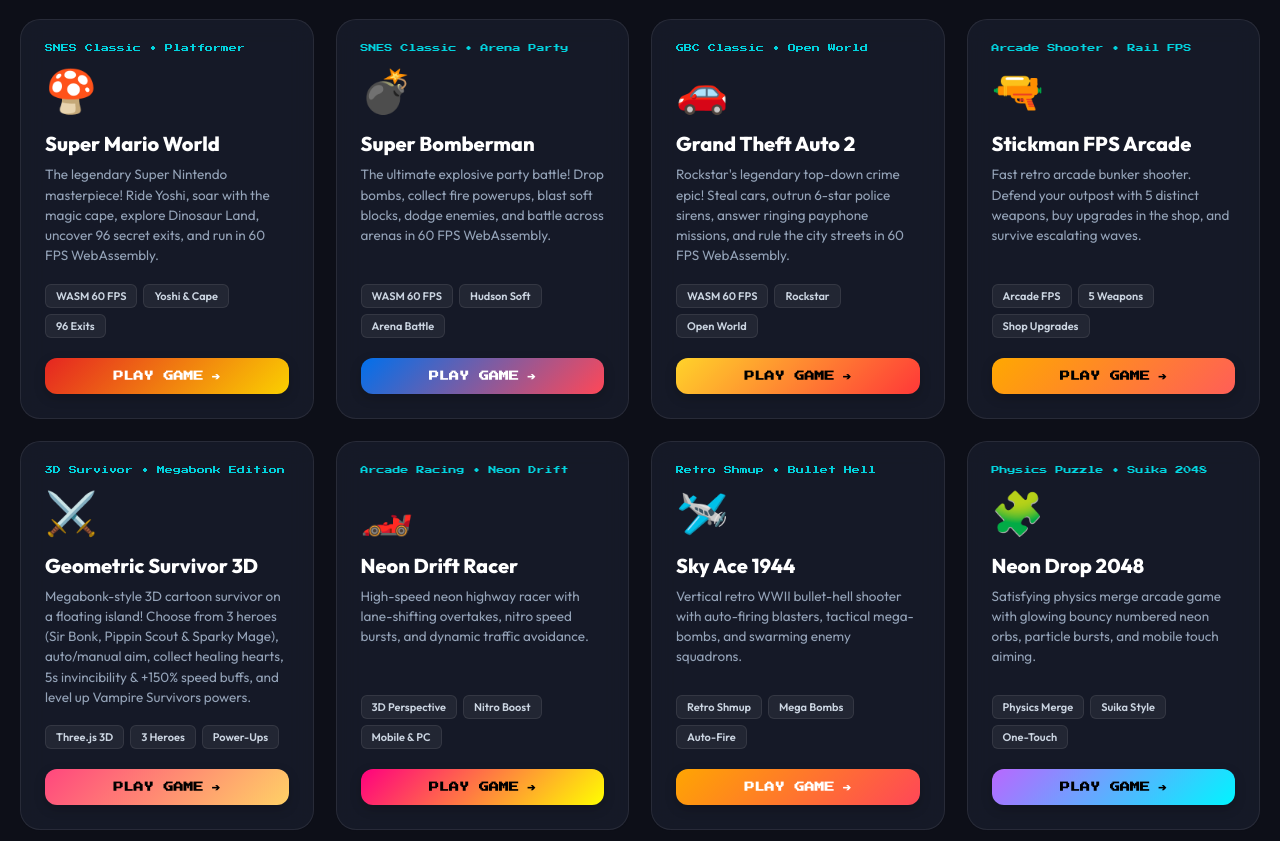
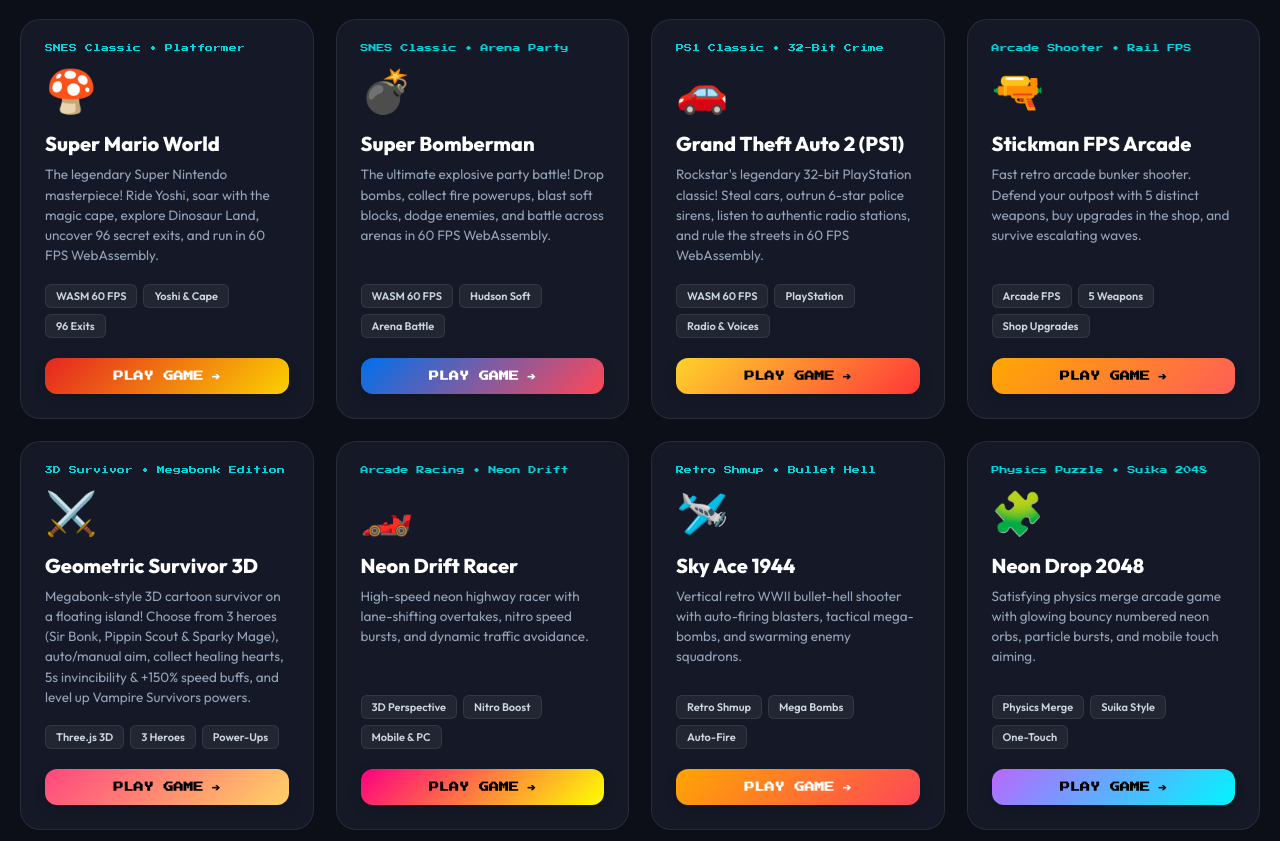
Before and after one commit to marcuscaiado/marcus-arcade, a website built with Vite: page index.html in a window 1280 px wide. Shown: the part 1458-2299 px from the top of the page. Built offline with nearby package versions, Linux system fonts and the light colour scheme; no server answers.

```diff
--- a/index.html
+++ b/index.html
@@ -301,16 +301,16 @@
             </a>
           </div>
 
-          <!-- 10. Grand Theft Auto 2 -->
-          <div class="game-card" data-category="action" data-title="grand theft auto 2 gta2 gbc rockstar games open world crime carjacking police chases retro">
-            <div class="card-tag">GBC Classic • Open World</div>
+          <!-- 10. Grand Theft Auto 2 (PS1) -->
+          <div class="game-card" data-category="action" data-title="grand theft auto 2 gta2 ps1 playstation rockstar games open world crime carjacking police chases retro radio">
+            <div class="card-tag">PS1 Classic • 32-Bit Crime</div>
             <div class="card-icon">🚗</div>
-            <h3 class="card-title">Grand Theft Auto 2</h3>
-            <p class="card-desc">Rockstar's legendary top-down crime epic! Steal cars, outrun 6-star police sirens, answer ringing payphone missions, and rule the city streets in 60 FPS WebAssembly.</p>
+            <h3 class="card-title">Grand Theft Auto 2 (PS1)</h3>
+            <p class="card-desc">Rockstar's legendary 32-bit PlayStation classic! Steal cars, outrun 6-star police sirens, listen to authentic radio stations, and rule the streets in 60 FPS WebAssembly.</p>
             <div class="card-badges">
               <span class="badge">WASM 60 FPS</span>
-              <span class="badge">Rockstar</span>
-              <span class="badge">Open World</span>
+              <span class="badge">PlayStation</span>
+              <span class="badge">Radio & Voices</span>
             </div>
             <a href="https://marcuscaiado.github.io/gta-2/" target="_blank" rel="noopener noreferrer" class="play-btn btn-gta" style="background: linear-gradient(135deg, #ffd32a, #ff3838); color: #000; font-weight: 900;">
               <span>PLAY GAME</span> ➔
```
